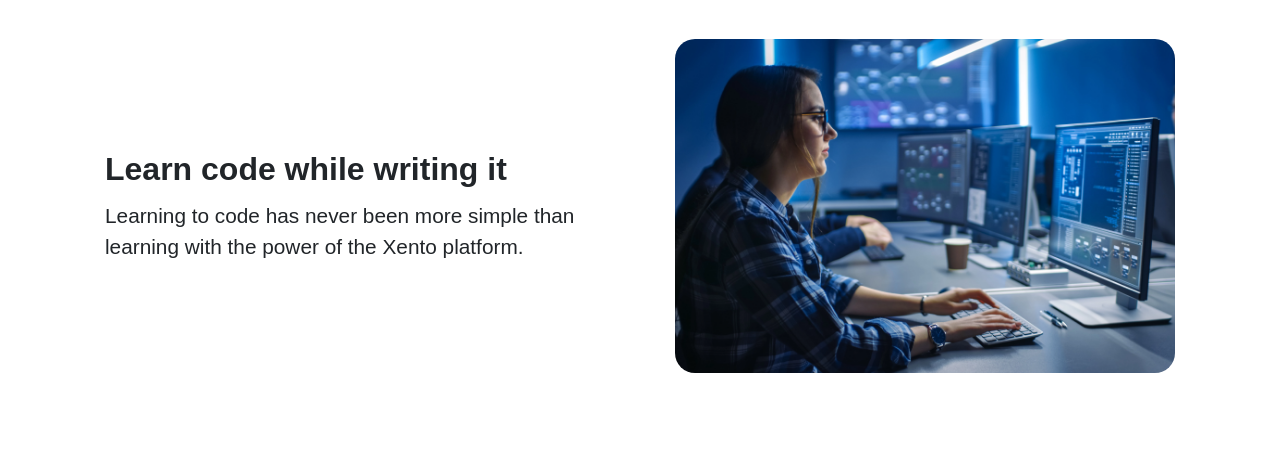
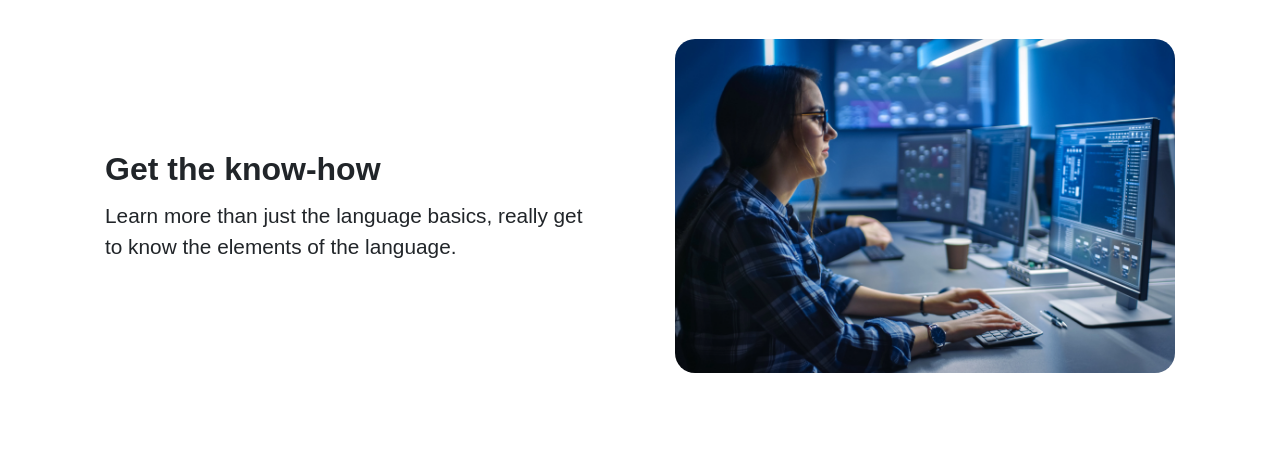
Before and after one commit to xentoproject/beautiful-website-template, a PHP site: page / in a window 1280 px wide. Shown: the part 1494-1967 px from the top of the page. Run offline with PHP 8.4, Linux system fonts and the light colour scheme; some web fonts are replaced.

Commit message:
text updates

```diff
--- a/index.php
+++ b/index.php
@@ -84,8 +84,8 @@
                     </div>
                     <div class="card">
                         <div class="card-body">
-                            <h2 class="card-title">Learn code while writing it</h2>
-                            <p class="card-text">Learning to code has never been more simple than learning with the power of the Xento platform.</p>
+                            <h2 class="card-title">Get the know-how</h2>
+                            <p class="card-text">Learn more than just the language basics, really get to know the elements of the language.</p>
                         </div>
                     </div>
                     <div class="card">
```
